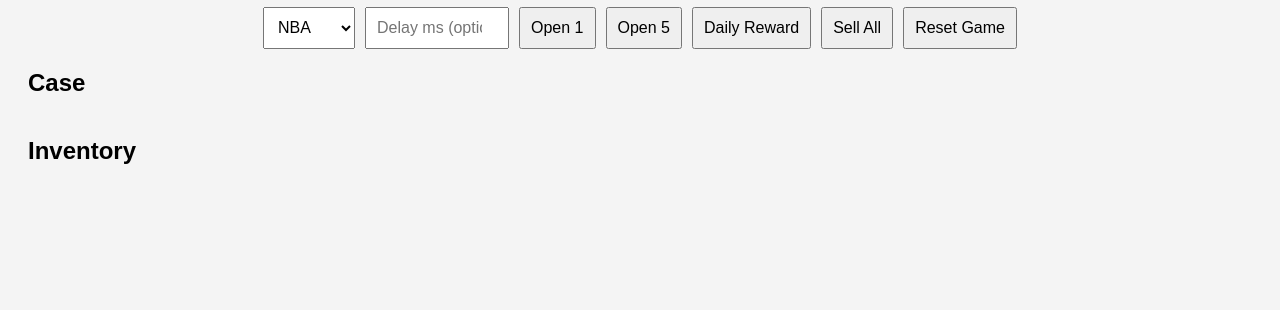
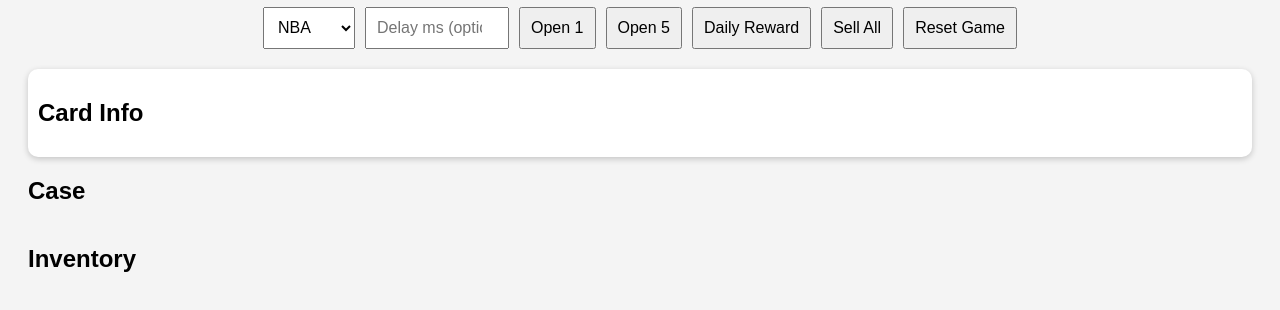
Before and after one commit to JackC250112/Case-Cracker, a plain HTML site: page index.html in a window 1280 px wide. Shown: the part 132-442 px from the top of the page. Drawn offline with Linux system fonts and the light colour scheme.

Commit message:
index.html

```diff
--- a/index.html
+++ b/index.html
@@ -10,6 +10,7 @@ h1 { text-align: center; }
 #controls { margin-bottom: 20px; display: flex; flex-wrap: wrap; gap: 10px; justify-content: center; }
 button, select, input { padding: 10px; font-size: 16px; }
 #coinsDisplay { font-weight: bold; font-size: 18px; margin-bottom: 10px; text-align: center; }
+#infoPanel { background: #fff; padding: 10px; border-radius: 10px; margin-bottom: 20px; box-shadow: 0 2px 6px rgba(0,0,0,0.2); }
 #caseInner, #inventoryArea { display: flex; flex-wrap: wrap; gap: 10px; justify-content: center; }
 .player-card { background: #fff; padding: 10px; border-radius: 10px; width: 120px; text-align: center; box-shadow: 0 2px 6px rgba(0,0,0,0.2); }
 .avatar { background: #ddd; border-radius: 50%; width: 60px; height: 60px; line-height: 60px; margin: 0 auto 10px auto; font-weight: bold; }
@@ -48,6 +49,11 @@ button, select, input { padding: 10px; font-size: 16px; }
   <button id="resetBtn">Reset Game</button>
 </div>
 
+<div id="infoPanel">
+  <h2>Card Info</h2>
+  <ul id="rarityInfo"></ul>
+</div>
+
 <h2>Case</h2>
 <div id="caseInner"></div>
 
```
